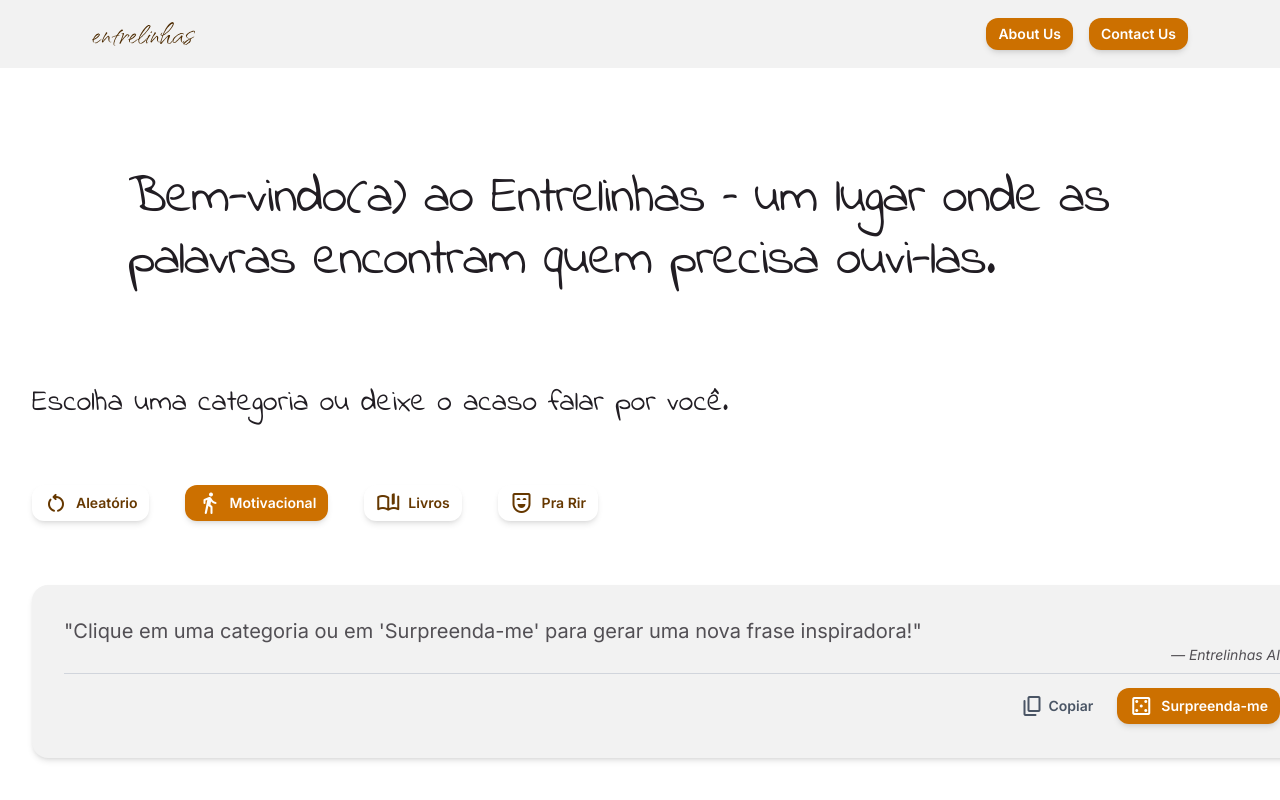
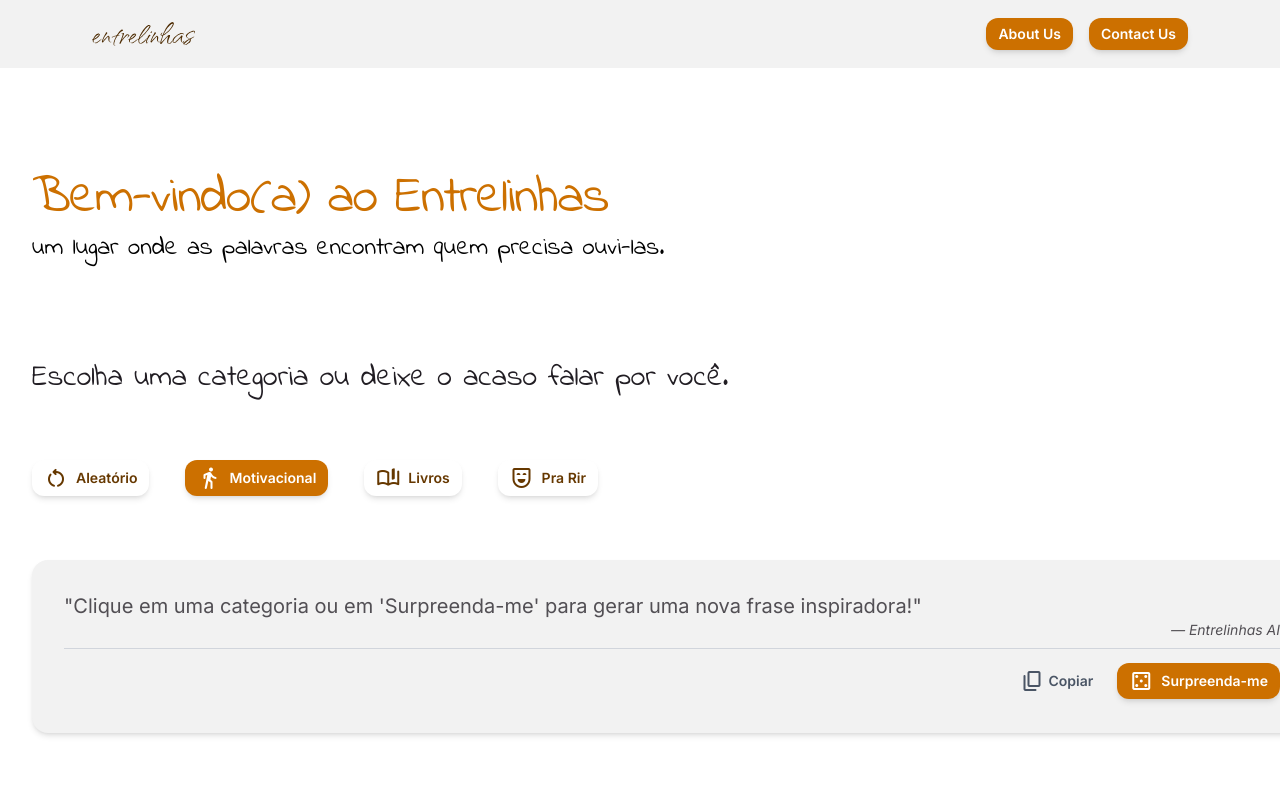
Before and after one commit to helena-antoni/entrelinhas, a React (Vite) app: page / in a window 1280 px wide. Shown: the top 800 px of the page. Built offline with nearby package versions, Linux system fonts and the light colour scheme.

Commit message:
refactor(ui): Cleans up QuoteCards comments and aligns WelcomeSection left

```diff
--- a/src/components/QuoteCards.tsx
+++ b/src/components/QuoteCards.tsx
@@ -8,7 +8,7 @@ interface QuoteCardsProps {
     quote: Quote;
     onSurpriseMeClick: () => void;
     onCopyClick: () => void;
-    isLoading: boolean; // NOVO: Propriedade para controlar o estado
+    isLoading: boolean;
 }
 export interface Quote {
     text: string;
@@ -16,7 +16,6 @@ export interface Quote {
     categorySlug: string;
 }
 
-// Componente de carregamento (Spinner)
 const LoadingSpinner = () => (
     <div className="flex flex-col items-center justify-center w-full min-h-[150px] text-[#CC7000]">
         <span className="material-symbols-rounded text-4xl animate-spin">autorenew</span>
@@ -46,7 +45,7 @@ const QuoteCards: React.FC<QuoteCardsProps> = ({ quote, onSurpriseMeClick, onCop
             ) : (
 
             <div className="w-full bg-[#F2F2F2] ">
-                {/* Frase */}
+
                 <p className="
                     text-lg md:text-xl font-normal
                     font-indie-flower
@@ -56,7 +55,6 @@ const QuoteCards: React.FC<QuoteCardsProps> = ({ quote, onSurpriseMeClick, onCop
                     ">
                     "{quote.text}"
 
-                     {/* autor */}
                     <p className="
                         w-full text-right
                         text-sm font-inter-semibold
@@ -68,7 +66,7 @@ const QuoteCards: React.FC<QuoteCardsProps> = ({ quote, onSurpriseMeClick, onCop
             </div>)}
 
 
-            {/* botão copiar e surpreenda-me) */}
+            {/* copiar e surpreenda-me */}
             <div className={`
                 w-full
                 flex justify-end items-center
@@ -77,21 +75,21 @@ const QuoteCards: React.FC<QuoteCardsProps> = ({ quote, onSurpriseMeClick, onCop
             ${isLoading ? 'opacity-50 pointer-events-none' : ''}
             `}>
 
-                {/* BOTÃO COPIAR (Agora é um ActionButton Secundário) */}
+                {/*copiar */}
                 <ActionButton
                     name="Copiar"
                     icon="content_copy"
                     onClick={onCopyClick}
-                    isPrimary={false} // Estilo secundário (cinza)
+                    isPrimary={false} // cinza
                     disabled={isLoading}
                 />
 
-                {/* BOTÃO SURPREENDA-ME (Agora é um ActionButton Primário) */}
+                {/* surpreenda-me*/}
                 <ActionButton
                     name="Surpreenda-me"
                     icon="casino"
                     onClick={onSurpriseMeClick}
-                    isPrimary={true} // Estilo primário (ocre)
+                    isPrimary={true}
                     disabled={isLoading}
                 />
 
--- a/src/components/layout/Main.tsx
+++ b/src/components/layout/Main.tsx
@@ -5,7 +5,6 @@ import QuoteCards from '../QuoteCards';
 
 import { Quote } from '../../types';
 import { categories } from '../data/categories';
-
 
 const initialQuote: Quote = {
     text: "Clique em uma categoria ou em 'Surpreenda-me' para gerar uma nova frase inspiradora!",
@@ -15,25 +14,21 @@ const initialQuote: Quote = {
 const Main: React.FC = () => {
     const [activeCategorySlug, setActiveCategorySlug] = useState<string>(categories[0].slug);
     const [currentQuote, setCurrentQuote] = useState<Quote>(initialQuote);
-    // NOVO: Estado de carregamento
+
     const [isLoading, setIsLoading] = useState<boolean>(false);
 
-    // [TEMPORÁRIO] Handler para Copiar
     const handleCopyClick = () => {
         console.log('Ação de copiar!');
         alert("Ação de copiar será implementada no Ponto 16!");
     };
 
+    const simulateQuoteGeneration = (slug: string) => {
 
-    // FUNÇÃO ASSÍNCRONA DE SIMULAÇÃO (Ponto 13)
-    const simulateQuoteGeneration = (slug: string) => {
-        // 1. Inicia o Carregamento
         setIsLoading(true);
         console.log(`Buscando frase para a categoria: ${slug}`);
 
-        // 2. Simula o atraso de 1.5s
         setTimeout(() => {
-            // 3. Atualiza a frase e finaliza o carregamento
+
             setCurrentQuote({
                 text: `Nova frase gerada para ${slug.toUpperCase()}. Status: PRONTO!`,
                 author: "Gemini Simulado",
@@ -42,22 +37,21 @@ const Main: React.FC = () => {
         }, 1500);
     };
 
-
-    // Handler de Seleção de Categoria
+    // categoria
     const handleCategorySelect = (slug: string) => {
         setActiveCategorySlug(slug);
         simulateQuoteGeneration(slug);
     };
 
-    // Handler para o botão "Surpreenda-me"
+    // surpreenda-me
     const handleSurpriseMe = () => {
         simulateQuoteGeneration('random');
     };
 
   return (
     <>
-
-      <main className="w-full min-h-screen flex flex-col bg-white items-center pt-1 max-w-7xl mx-auto
+      <main className="w-full min-h-screen flex flex-col bg-white
+       pt-1 max-w-7xl mx-auto
       px-4 sm:px-6 md:px-8 pb-16
       ">
 
--- a/src/components/ui/WelcomeSection.tsx
+++ b/src/components/ui/WelcomeSection.tsx
@@ -2,14 +2,14 @@ import React from 'react';
 
 const WelcomeSection: React.FC = () => {
   return (
-    <section className="pt-24 pb-[92px]  text-left  max-w-5xl
-    ">
+    <section className="pt-24 pb-[92px]">
 
-      <h1 className="text-[#211D23] font-indie items-left font-normal
-          text-[52px] leading-[1.2] tracking-tight ">
-        Bem-vindo(a) ao Entrelinhas – um lugar onde as palavras encontram quem precisa ouvi-las.
+      <h1 className="text-[#211D23] font-indie font-normal
+          text-[52px] leading-[1.2] tracking-tight text-[#CC7000]">
+        Bem-vindo(a) ao Entrelinhas
+
       </h1>
-
+       <p className='font-normal text-[25px] font-indie'> um lugar onde as palavras encontram quem precisa ouvi-las.</p>
     </section>
   );
 };
```
